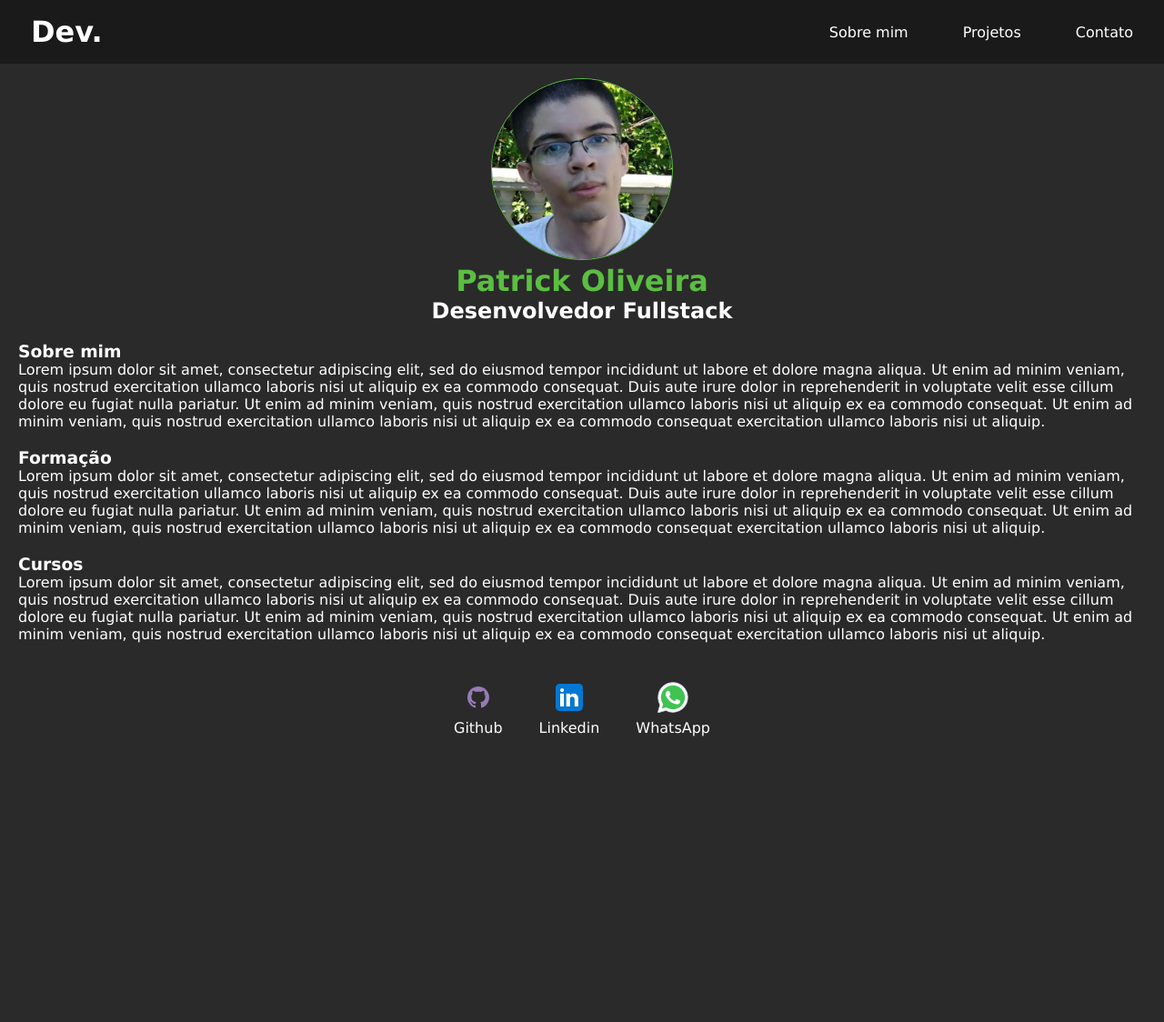
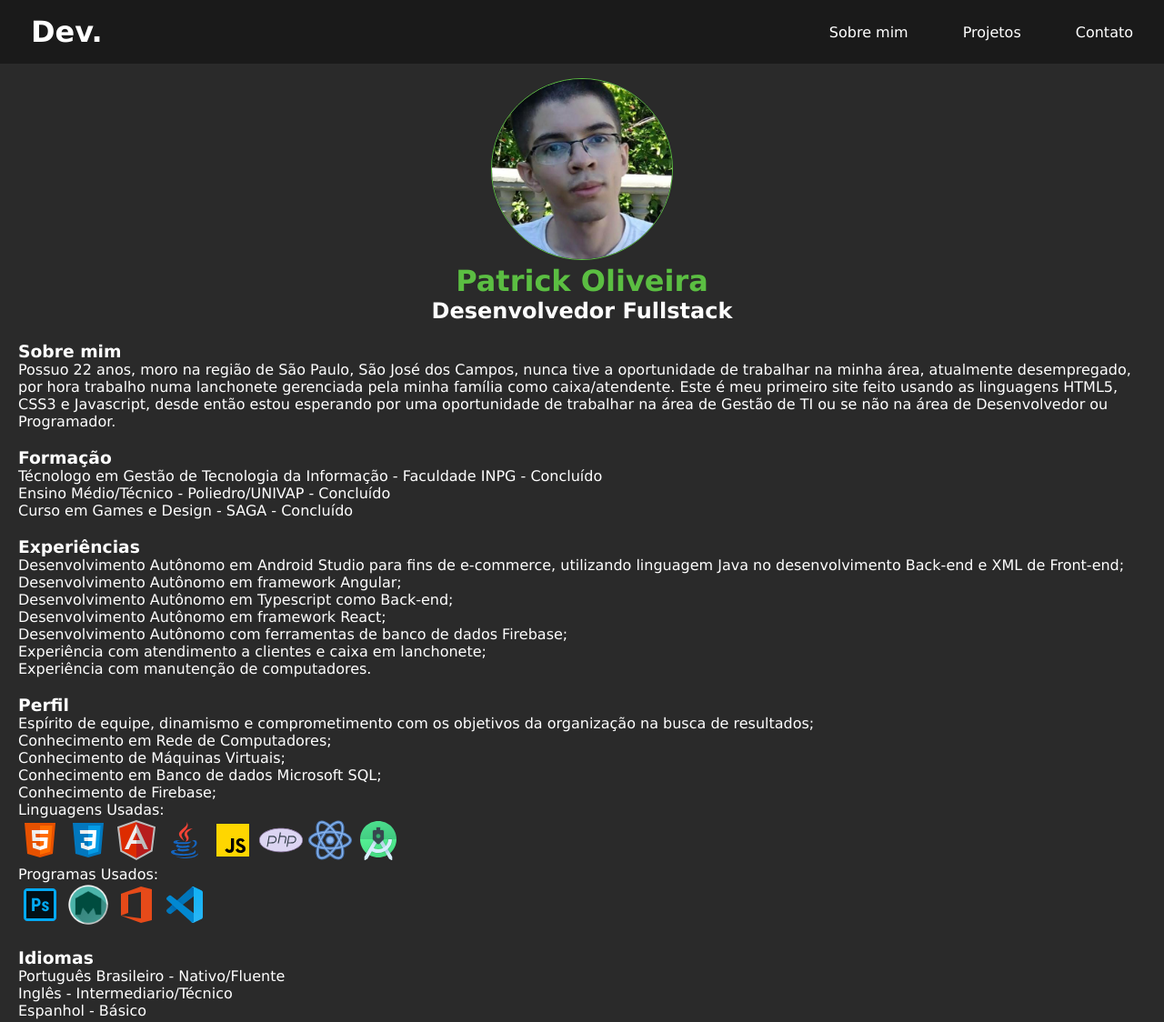
Before and after one commit to PatrickAOliveira/first-portfolio, a plain HTML site: page index.html in a window 1280 px wide. Shown: the top 1124 px of the page at 91% size. Before the commit the page ends 830 px from the top, so only its background shows below. Drawn offline with Linux system fonts and the light colour scheme.

Commit message:
Add files via upload

```diff
--- a/index.html
+++ b/index.html
@@ -9,12 +9,16 @@
       <meta http-equiv="X-UA-Compatible" content="IE-edge" />
       <meta
          property="og:url"
-         content="https://patrickaoliveira.github.io/first-portfolio/" />
+         content="https://patrickaoliveira.github.io/first-portfolio/index.html" />
+      <meta
+         property="og:image"
+         content="https://patrickaoliveira.github.io/first-portfolio/assets/document-circle-icon.jpg" />
       <meta property="og:title" content="Patrick Portfolio" />
       <meta property="og:type" content="website" />
       <meta property="og:description" content="Meu primeiro website pessoal" />
       <meta property="og:locale" content="pt-BR" />
       <link rel="stylesheet" href="./style.css" />
+      <link rel="icon" type="image/x-icon" href="assets/documento-32.png" />
       <title>Patrick Portfolio - Sobre mim</title>
    </head>
    <body>
@@ -50,47 +54,87 @@
          <section>
             <h3>Sobre mim</h3>
             <p>
-               Lorem ipsum dolor sit amet, consectetur adipiscing elit, sed do
-               eiusmod tempor incididunt ut labore et dolore magna aliqua. Ut
-               enim ad minim veniam, quis nostrud exercitation ullamco laboris
-               nisi ut aliquip ex ea commodo consequat. Duis aute irure dolor in
-               reprehenderit in voluptate velit esse cillum dolore eu fugiat
-               nulla pariatur. Ut enim ad minim veniam, quis nostrud
-               exercitation ullamco laboris nisi ut aliquip ex ea commodo
-               consequat. Ut enim ad minim veniam, quis nostrud exercitation
-               ullamco laboris nisi ut aliquip ex ea commodo consequat
-               exercitation ullamco laboris nisi ut aliquip.
+               Possuo 22 anos, moro na região de São Paulo, São José dos Campos,
+               nunca tive a oportunidade de trabalhar na minha área, atualmente
+               desempregado, por hora trabalho numa lanchonete gerenciada pela
+               minha família como caixa/atendente. Este é meu primeiro site
+               feito usando as linguagens HTML5, CSS3 e Javascript, desde então
+               estou esperando por uma oportunidade de trabalhar na área de
+               Gestão de TI ou se não na área de Desenvolvedor ou Programador.
             </p>
          </section>
          <section>
             <h3>Formação</h3>
-            <p>
-               Lorem ipsum dolor sit amet, consectetur adipiscing elit, sed do
-               eiusmod tempor incididunt ut labore et dolore magna aliqua. Ut
-               enim ad minim veniam, quis nostrud exercitation ullamco laboris
-               nisi ut aliquip ex ea commodo consequat. Duis aute irure dolor in
-               reprehenderit in voluptate velit esse cillum dolore eu fugiat
-               nulla pariatur. Ut enim ad minim veniam, quis nostrud
-               exercitation ullamco laboris nisi ut aliquip ex ea commodo
-               consequat. Ut enim ad minim veniam, quis nostrud exercitation
-               ullamco laboris nisi ut aliquip ex ea commodo consequat
-               exercitation ullamco laboris nisi ut aliquip.
-            </p>
+            <ul>
+               <li>
+                  Técnologo em Gestão de Tecnologia da Informação - Faculdade
+                  INPG - Concluído
+               </li>
+               <li>Ensino Médio/Técnico - Poliedro/UNIVAP - Concluído</li>
+               <li>Curso em Games e Design - SAGA - Concluído</li>
+            </ul>
          </section>
          <section>
-            <h3>Cursos</h3>
-            <p>
-               Lorem ipsum dolor sit amet, consectetur adipiscing elit, sed do
-               eiusmod tempor incididunt ut labore et dolore magna aliqua. Ut
-               enim ad minim veniam, quis nostrud exercitation ullamco laboris
-               nisi ut aliquip ex ea commodo consequat. Duis aute irure dolor in
-               reprehenderit in voluptate velit esse cillum dolore eu fugiat
-               nulla pariatur. Ut enim ad minim veniam, quis nostrud
-               exercitation ullamco laboris nisi ut aliquip ex ea commodo
-               consequat. Ut enim ad minim veniam, quis nostrud exercitation
-               ullamco laboris nisi ut aliquip ex ea commodo consequat
-               exercitation ullamco laboris nisi ut aliquip.
-            </p>
+            <h3>Experiências</h3>
+            <ul>
+               <li>
+                  Desenvolvimento Autônomo em Android Studio para fins de
+                  e-commerce, utilizando linguagem Java no desenvolvimento
+                  Back-end e XML de Front-end;
+               </li>
+               <li>Desenvolvimento Autônomo em framework Angular;</li>
+               <li>Desenvolvimento Autônomo em Typescript como Back-end;</li>
+               <li>Desenvolvimento Autônomo em framework React;</li>
+               <li>
+                  Desenvolvimento Autônomo com ferramentas de banco de dados
+                  Firebase;
+               </li>
+               <li>
+                  Experiência com atendimento a clientes e caixa em lanchonete;
+               </li>
+               <li>Experiência com manutenção de computadores.</li>
+            </ul>
+         </section>
+         <section>
+            <h3>Perfil</h3>
+            <ul>
+               <li>
+                  Espírito de equipe, dinamismo e comprometimento com os
+                  objetivos da organização na busca de resultados;
+               </li>
+               <li>Conhecimento em Rede de Computadores;</li>
+               <li>Conhecimento de Máquinas Virtuais;</li>
+               <li>Conhecimento em Banco de dados Microsoft SQL;</li>
+               <li>Conhecimento de Firebase;</li>
+            </ul>
+            <dl>
+               <dt>Linguagens Usadas:</dt>
+               <dd>
+                  <img src="assets/html5.svg" alt="HTML5" />
+                  <img src="assets/css3.svg" alt="CSS3" />
+                  <img src="assets/angular.svg" alt="Angular" />
+                  <img src="assets/java.svg" alt="Java" />
+                  <img src="assets/javascript.svg" alt="Javascript" />
+                  <img src="assets/php.svg" alt="PHP" />
+                  <img src="assets/reagir.svg" alt="React" />
+                  <img src="assets/android-studio.svg" alt="Android Studio" />
+               </dd>
+               <dt>Programas Usados:</dt>
+               <dd>
+                  <img src="assets/adobe-photoshop.svg" alt="Photoshop" />
+                  <img src="assets/maya.png" alt="Maya 2019" />
+                  <img src="assets/office-365.svg" alt="Office 365" />
+                  <img src="assets/visual-studio-code-2019.svg" alt="VsCode" />
+               </dd>
+            </dl>
+         </section>
+         <section>
+            <h3>Idiomas</h3>
+            <ul>
+               <li>Português Brasileiro - Nativo/Fluente</li>
+               <li>Inglês - Intermediario/Técnico</li>
+               <li>Espanhol - Básico</li>
+            </ul>
          </section>
       </main>
       <!--Rodapé da Página-->
--- a/scripts.js
+++ b/scripts.js
@@ -1,7 +1,6 @@
 const hamburguer = document.querySelector('.hamburguer');
 const navMenu = document.querySelector('.nav-menu');
 const header = document.querySelector('.header');
-
 
 hamburguer.addEventListener("click", () => {
    hamburguer.classList.toggle("active");
--- a/style.css
+++ b/style.css
@@ -82,6 +82,9 @@ h1 {
 section {
    margin: 20px;
 }
+section ul {
+   list-style-type: none;
+}
 footer {
    display: flex;
    justify-content: center;
@@ -97,6 +100,10 @@ footer a {
 footer a:hover {
    color: var(--img-border-color);
    transition: 0.5s ease;
+}
+dd img {
+   width: 48px;
+   height: 48px;
 }
 button {
    color: black;
@@ -268,3 +275,10 @@ button:hover {
       margin-top: 180px;
    }
 }
+@media (max-width: 425px) {
+   :root {
+      --img-slide-width: 385px;
+      --img-slide-height: 400px;
+      --nav-auto-top: 360px;
+   }
+}
```
Also changed, not shown: pages/contact.html (+5 -1 lines), pages/project.html (+5 -1 lines), pages/thanks.html (+29 -1 lines), assets/adobe-photoshop.svg (added), assets/android-studio.svg (added), assets/angular.svg (added), assets/css3.svg (added), assets/document-circle-icon.jpg (added), assets/documento-32.png (added), assets/html5.svg (added), assets/java.svg (added), assets/javascript.svg (added), assets/maya.png (added), assets/office-365.svg (added), 3 more files.
